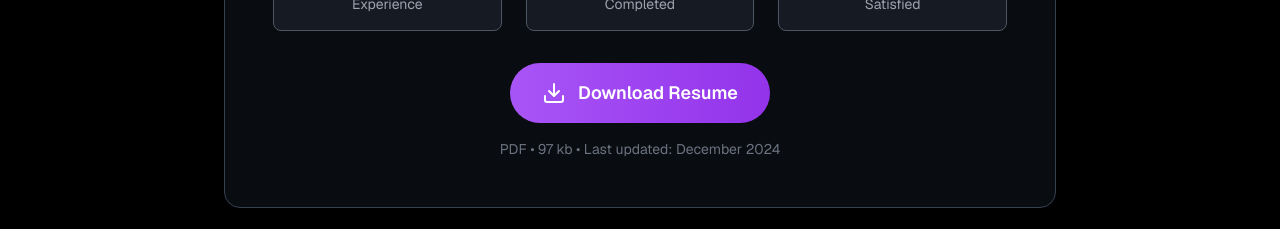
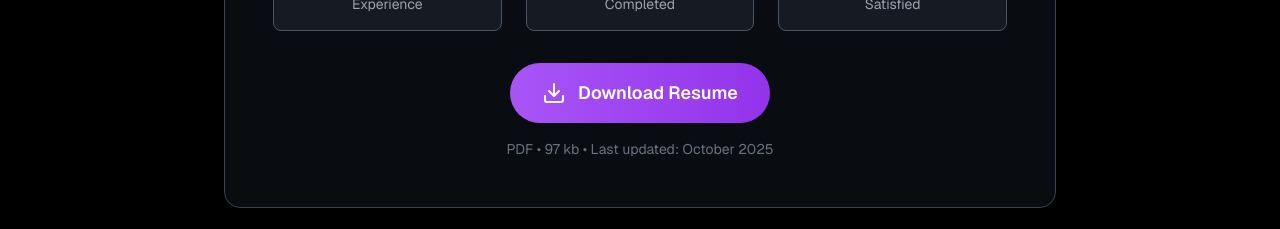
Before and after one commit to Divyaraj94/Portfolio, a Next.js app: page / in a window 1280 px wide. Shown: the part 3300-3529 px from the top of the page. Built offline with nearby package versions, Linux system fonts and the light colour scheme.

Commit message:
03-10-2025

```diff
--- a/components/Resume.tsx
+++ b/components/Resume.tsx
@@ -90,7 +90,7 @@ export default function Resume() {
 
           </motion.button>
 
-          <p className="text-sm text-gray-500 mt-4">PDF • 97 kb • Last updated: December 2024</p>
+          <p className="text-sm text-gray-500 mt-4">PDF • 97 kb • Last updated: October 2025</p>
         </motion.div>
       </div>
     </section>
```
